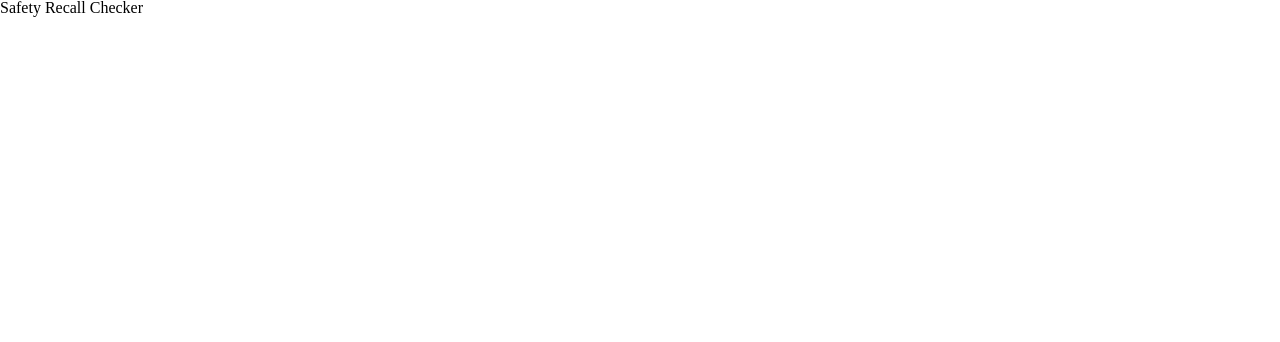
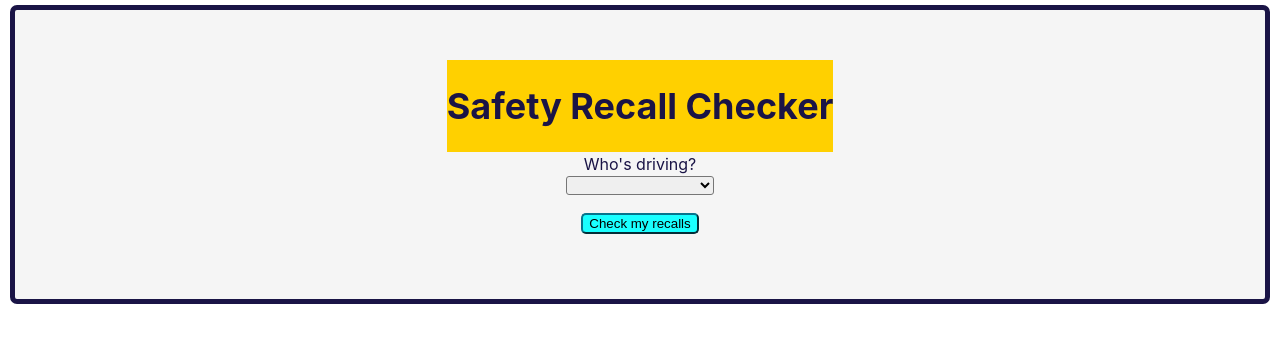
Before and after one commit to erikmartel/SafetyRecallsFrontEnd, a React (Create React App) app: page / in a window 1280 px wide. Shown: the top 342 px of the page. Built offline with nearby package versions, Linux system fonts and the light colour scheme.

Commit message:
Initial front-end HTML and CSS

```diff
--- a/src/App.css
+++ b/src/App.css
@@ -1,48 +1,51 @@
-/* http://meyerweb.com/eric/tools/css/reset/
-   v2.0 | 20110126
-   License: none (public domain)
-*/
 
-html, body, div, span, applet, object, iframe,
-h1, h2, h3, h4, h5, h6, p, blockquote, pre,
-a, abbr, acronym, address, big, cite, code,
-del, dfn, em, img, ins, kbd, q, s, samp,
-small, strike, strong, sub, sup, tt, var,
-b, u, i, center,
-dl, dt, dd, ol, ul, li,
-fieldset, form, label, legend,
-table, caption, tbody, tfoot, thead, tr, th, td,
-article, aside, canvas, details, embed,
-figure, figcaption, footer, header, hgroup,
-menu, nav, output, ruby, section, summary,
-time, mark, audio, video {
-	margin: 0;
-	padding: 0;
-	border: 0;
-	font-size: 100%;
-	font: inherit;
-	vertical-align: baseline;
+
+/*-------------------------------------------------------------------------*/
+
+.appHeader{
+	display: flex;
+	flex-direction: row;
+	justify-content: center;
+	color: #1A1446;
+	font-size: large;
+	background-color: #FFD000;
 }
-/* HTML5 display-role reset for older browsers */
-article, aside, details, figcaption, figure,
-footer, header, hgroup, menu, nav, section {
-	display: block;
+
+.appContainer{
+	border: 5px solid #1A1446;
+	display: flex;
+	flex-direction: column;
+	justify-content: center;
+	align-items: center;
+	padding: 50px;
+	margin: 5px 10px 5px 10px;
+	background-color: #F5F5F5;
+	border-radius: 7px;
 }
-body {
-	line-height: 1;
+
+.checkerContainer{
+	display: flex;
+	flex-direction: column;
+	justify-content: center;
 }
-ol, ul {
-	list-style: none;
+
+.driverSelectorLabel{
+	padding: 2px;
+	color: #1A1446;
+	font-size: medium;
+	font-style: bolder;
+	display:flex;
+	justify-content: center;
 }
-blockquote, q {
-	quotes: none;
+
+.driverSelectorDropdown{
+	margin-bottom: 3px;
+	border-radius: 3px;
 }
-blockquote:before, blockquote:after,
-q:before, q:after {
-	content: '';
-	content: none;
+
+.recallSubmitButton {
+	margin:15px;
+	background-color:#1AFFFF;
+	border-color: #06748C;
+	border-radius: 5px;
 }
-table {
-	border-collapse: collapse;
-	border-spacing: 0;
-}
--- a/src/App.js
+++ b/src/App.js
@@ -3,9 +3,20 @@ import './App.css';
 function App() {
   return (
     <div className="App">
-      <header className="App-header">
-    <h1>Safety Recall Checker</h1>
+
+
+      <div className="appContainer">
+      <header className="appHeader">
+        <h1 className="appTitle">Safety Recall Checker</h1>
       </header>
+        <div className= "checkerContainer">
+
+            <label className="driverSelectorLabel" for="driverSelector">Who's driving?</label>
+            <select className='driverSelectorDropdown' id="driverSelector">Who's driving?</select>
+            <button color = "#1AFFFF" className="recallSubmitButton">Check my recalls</button>
+
+        </div>
+      </div>
     </div>
   );
 }
```
